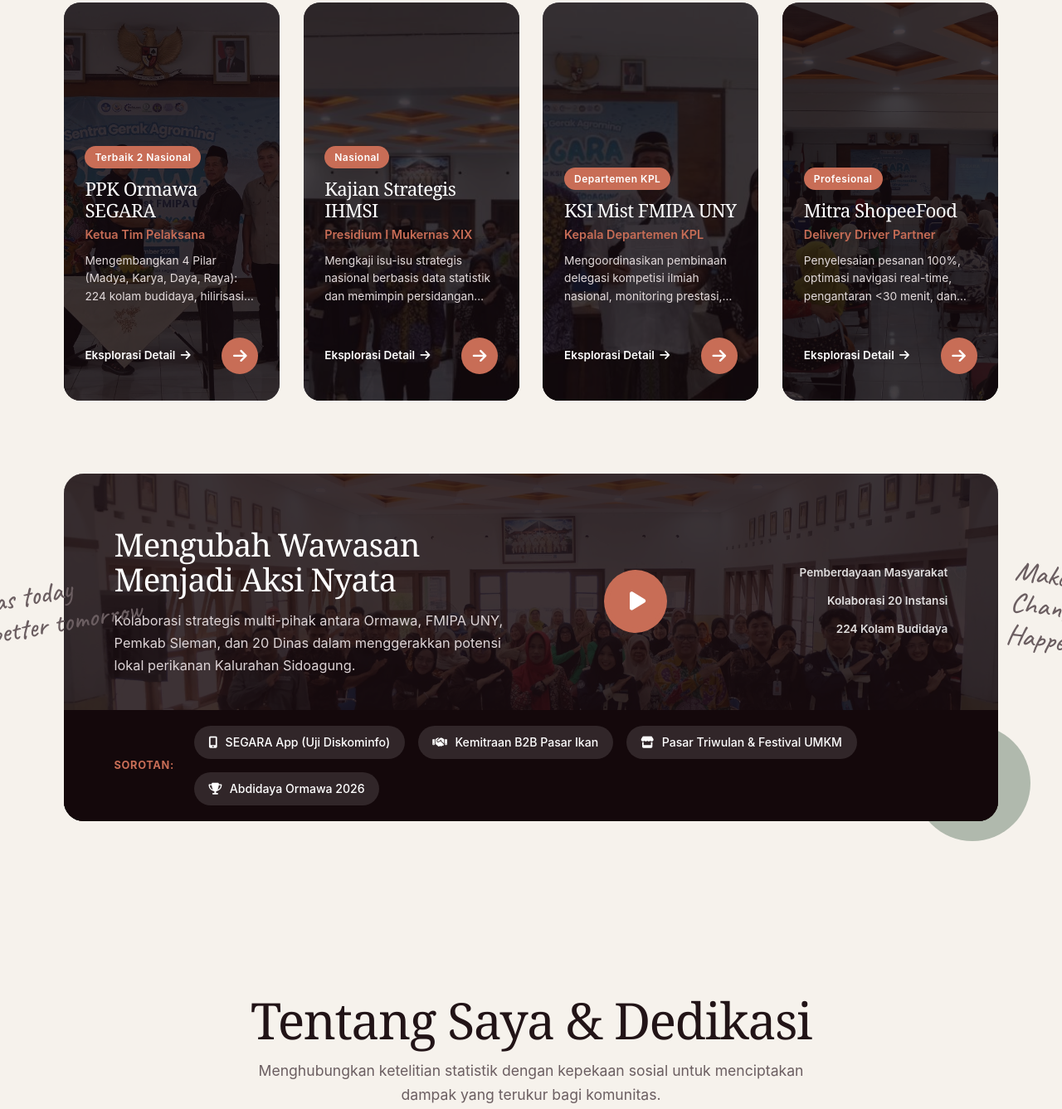
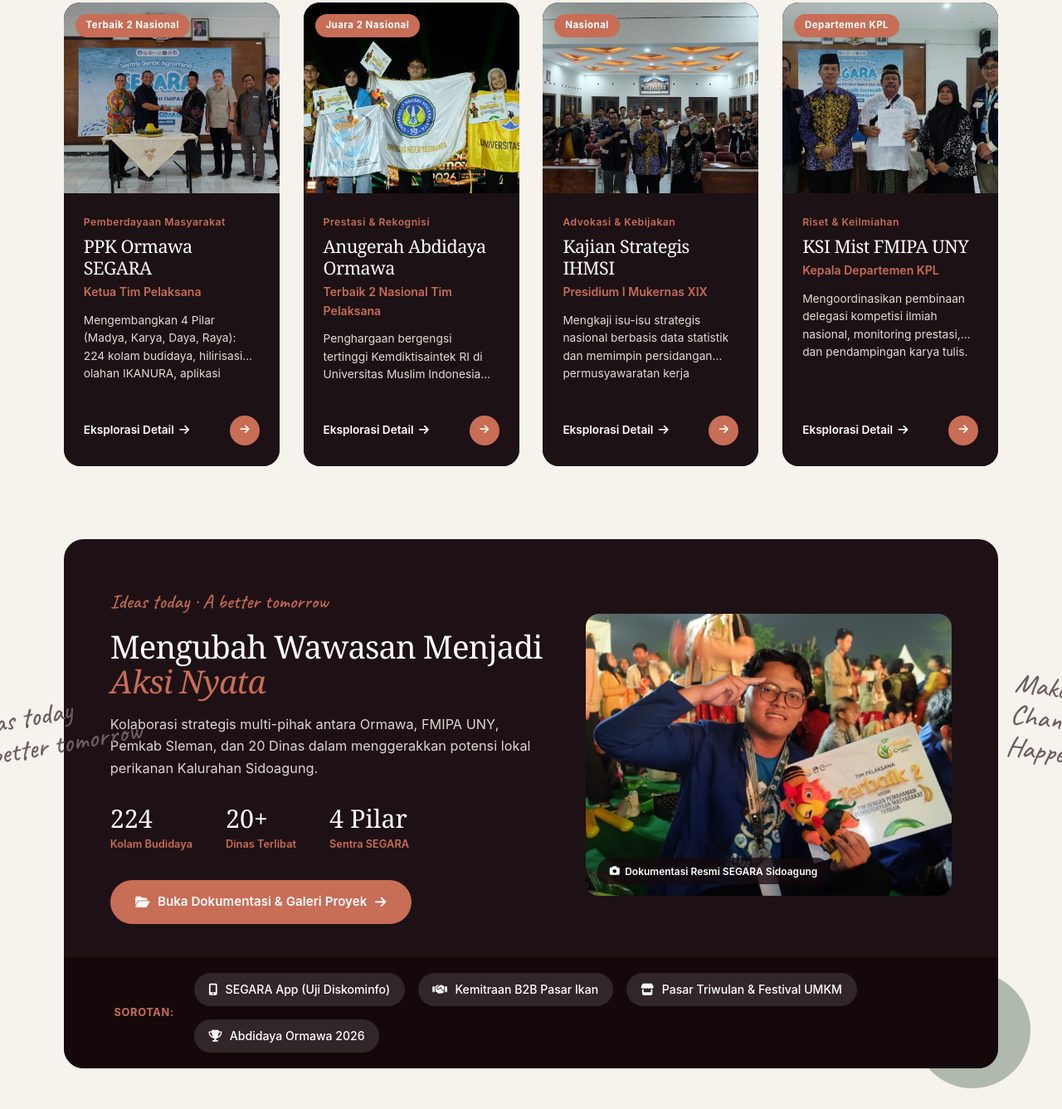
Before and after one commit to maksumsindet/portofolio, an Astro site: page / in a window 1280 px wide. Shown: the part 1156-2493 px from the top of the page at 83% size. Built offline with nearby package versions, Linux system fonts and the light colour scheme; Astro itself is replaced by a stand-in of ours; a web font is replaced by a local one.

Commit message:
fix(program): hilangkan overlay gelap dan desain ulang kartu dengan bingkai foto bersih

```diff
--- a/src/components/ProgramsShowcase.astro
+++ b/src/components/ProgramsShowcase.astro
@@ -13,6 +13,16 @@ const programs = [
     image: `${base}assets/images/portfolio/uny-dscf0754.jpg`,
     link: "#media",
     tag: "Terbaik 2 Nasional"
+  },
+  {
+    category: "Prestasi & Rekognisi",
+    title: "Anugerah Abdidaya Ormawa",
+    subtitle: "Kemdiktisaintek RI 2026",
+    role: "Terbaik 2 Nasional Tim Pelaksana",
+    description: "Penghargaan bergengsi tertinggi Kemdiktisaintek RI di Universitas Muslim Indonesia (UMI) Makassar atas keberhasilan program pemberdayaan 224 kolam.",
+    image: `${base}assets/images/portfolio/abdidaya-stage-uny.jpg`,
+    link: "#achievements",
+    tag: "Juara 2 Nasional"
   },
   {
     category: "Advokasi & Kebijakan",
@@ -33,16 +43,6 @@ const programs = [
     image: `${base}assets/images/portfolio/fmipa-ksi2.jpg`,
     link: "#experience",
     tag: "Departemen KPL"
-  },
-  {
-    category: "Operasional Profesional",
-    title: "Mitra ShopeeFood",
-    subtitle: "Layanan Antar Ekosistem Sea Group",
-    role: "Delivery Driver Partner",
-    description: "Penyelesaian pesanan 100%, optimasi navigasi real-time, pengantaran <30 menit, dan akurasi rekonsiliasi harian 100%.",
-    image: `${base}assets/images/portfolio/uny-dscf0713.jpg`,
-    link: "#experience",
-    tag: "Profesional"
   }
 ];
 
@@ -68,17 +68,19 @@ const featurePills = [
       </p>
     </div>
 
-    <!-- 4 Vertical Cards Grid -->
+    <!-- 4 Vertical Cards Grid: Photos Fully Visible in Dedicated Top Frames -->
     <div class="program-cards-grid">
       {programs.map((item) => (
         <div class="program-card slide-up">
-          <div class="card-image-wrap">
-            <img src={item.image} alt={item.title} loading="lazy" />
-            <div class="card-overlay"></div>
+          <div class="card-media-box">
+            <img src={item.image} alt={item.title} class="card-photo" loading="lazy" />
+            <span class="card-badge">{item.tag}</span>
           </div>
 
-          <div class="card-content">
-            <span class="card-badge">{item.tag}</span>
+          <div class="card-body">
+            <div class="card-meta">
+              <span class="card-category">{item.category}</span>
+            </div>
             <h3 class="card-title">{item.title}</h3>
             <p class="card-role">{item.role}</p>
             <p class="card-desc">{item.description}</p>
@@ -97,7 +99,7 @@ const featurePills = [
       ))}
     </div>
 
-    <!-- Wide Cinematic Card: Turn Insight Into Action -->
+    <!-- Wide Showcase Card: Turn Insight Into Action with Split Layout & Clear Photo Showcase -->
     <div class="cinematic-showcase slide-up">
       <div class="script-accent-left">
         <span class="font-script">Ideas today<br/>A better tomorrow</span>
@@ -107,35 +109,62 @@ const featurePills = [
       </div>
 
       <div class="cinematic-card-inner">
-        <div class="cinematic-media-bg">
-          <img
-            src={`${base}assets/images/portfolio/uny-dscf0812.jpg`}
-            alt="Dokumentasi Program SEGARA"
-            loading="lazy"
-          />
-          <div class="cinematic-overlay"></div>
-        </div>
-
-        <div class="cinematic-content">
-          <div class="cinematic-left">
+        <div class="cinematic-grid">
+          <!-- Left Column: Impact Content -->
+          <div class="cinematic-content">
+            <div class="script-badge-inline">
+              <span class="font-script">Ideas today · A better tomorrow</span>
+            </div>
             <h3 class="cinematic-heading">
-              Mengubah Wawasan Menjadi Aksi Nyata
+              Mengubah Wawasan Menjadi <em>Aksi Nyata</em>
             </h3>
             <p class="cinematic-sub">
               Kolaborasi strategis multi-pihak antara Ormawa, FMIPA UNY, Pemkab Sleman, dan 20 Dinas dalam menggerakkan potensi lokal perikanan Kalurahan Sidoagung.
             </p>
+
+            <div class="cinematic-metrics-row">
+              <div class="cinematic-stat">
+                <span class="stat-number">224</span>
+                <span class="stat-label">Kolam Budidaya</span>
+              </div>
+              <div class="cinematic-stat">
+                <span class="stat-number">20+</span>
+                <span class="stat-label">Dinas Terlibat</span>
+              </div>
+              <div class="cinematic-stat">
+                <span class="stat-number">4 Pilar</span>
+                <span class="stat-label">Sentra SEGARA</span>
+              </div>
+            </div>
+
+            <div class="cinematic-cta-wrap">
+              <a
+                href="https://drive.google.com/drive/folders/1H6HgFSFGwxvSwdGxksj6OziAQxvSrjA0?usp=drive_link"
+                target="_blank"
+                rel="noopener noreferrer"
+                class="btn-terracotta"
+              >
+                <i class="fas fa-folder-open"></i>
+                <span>Buka Dokumentasi & Galeri Proyek</span>
+                <i class="fas fa-arrow-right"></i>
+              </a>
+            </div>
           </div>
 
-          <div class="cinematic-center">
-            <a href="https://drive.google.com/drive/folders/1H6HgFSFGwxvSwdGxksj6OziAQxvSrjA0?usp=drive_link" target="_blank" rel="noopener noreferrer" class="play-action-btn" title="Buka Dokumentasi & Galeri Proyek">
-              <i class="fas fa-play"></i>
-            </a>
-          </div>
-
-          <div class="cinematic-right">
-            <span class="impact-metric-tag">Pemberdayaan Masyarakat</span>
-            <span class="impact-metric-tag">Kolaborasi 20 Instansi</span>
-            <span class="impact-metric-tag">224 Kolam Budidaya</span>
+          <!-- Right Column: Prominent, Crisp, Unobscured Documentary Photo -->
+          <div class="cinematic-photo-col">
+            <div class="photo-display-frame">
+              <img
+                src={`${base}assets/images/portfolio/segara-banner-sidoagung.jpg`}
+                alt="Dokumentasi Sinergi Multi-Pihak Program SEGARA di Balai Kalurahan Sidoagung"
+                class="cinematic-photo"
+                loading="lazy"
+              />
+              <div class="photo-badge">
+                <i class="fas fa-camera"></i>
+                <span>Dokumentasi Resmi SEGARA Sidoagung</span>
+              </div>
+            </div>
           </div>
         </div>
 
@@ -199,11 +228,10 @@ const featurePills = [
     position: relative;
     border-radius: 20px;
     overflow: hidden;
-    height: 480px;
     background: #1c1114;
     display: flex;
     flex-direction: column;
-    justify-content: flex-end;
+    min-height: 520px;
     transition: transform 0.3s cubic-bezier(0.16, 1, 0.3, 1);
   }
 
@@ -211,68 +239,79 @@ const featurePills = [
     transform: translateY(-6px);
   }
 
-  .card-image-wrap {
-    position: absolute;
-    top: 0;
-    left: 0;
+  /* Dedicated Media Frame on Top (100% Unobscured Photo) */
+  .card-media-box {
+    position: relative;
     width: 100%;
-    height: 100%;
-    z-index: 1;
+    height: 230px;
+    background-color: #2a171d;
+    overflow: hidden;
   }
 
-  .card-image-wrap img {
+  .card-photo {
     width: 100%;
     height: 100%;
     object-fit: cover;
-    transition: transform 0.5s ease;
+    object-position: center 25%;
+    display: block;
+    transition: transform 0.45s ease;
   }
 
-  .program-card:hover .card-image-wrap img {
+  .program-card:hover .card-photo {
     transform: scale(1.05);
   }
 
-  .card-overlay {
+  .card-badge {
     position: absolute;
-    top: 0;
-    left: 0;
-    width: 100%;
-    height: 100%;
-    background-color: rgba(20, 10, 13, 0.78);
-  }
-
-  .card-content {
-    position: relative;
-    z-index: 5;
-    padding: 2rem 1.6rem;
+    top: 14px;
+    left: 14px;
+    z-index: 2;
+    display: inline-block;
+    padding: 0.3rem 0.8rem;
+    border-radius: 20px;
+    font-size: 0.72rem;
+    font-weight: 700;
+    letter-spacing: 0.04em;
+    background: var(--color-terracotta);
     color: #ffffff;
   }
 
-  .card-badge {
-    display: inline-block;
-    padding: 0.25rem 0.75rem;
-    border-radius: 20px;
-    font-size: 0.75rem;
+  /* Content Body Below Photo */
+  .card-body {
+    padding: 1.6rem 1.5rem 1.6rem;
+    display: flex;
+    flex-direction: column;
+    flex-grow: 1;
+    background: #1c1114;
+    color: #ffffff;
+  }
+
+  .card-meta {
+    margin-bottom: 0.4rem;
+  }
+
+  .card-category {
+    font-size: 0.76rem;
     font-weight: 600;
+    color: var(--color-terracotta);
     letter-spacing: 0.04em;
-    background: var(--color-terracotta);
-    color: #ffffff;
-    margin-bottom: 0.75rem;
+    display: block;
   }
 
   .card-title {
     font-family: var(--font-serif);
-    font-size: 1.4rem;
-    line-height: 1.15;
-    margin-bottom: 0.3rem;
+    font-size: 1.35rem;
+    line-height: 1.2;
+    margin-bottom: 0.35rem;
     color: #ffffff;
     font-weight: 400;
   }
 
   .card-role {
-    font-size: 0.9rem;
+    font-size: 0.88rem;
     color: var(--color-terracotta);
     font-weight: 600;
-    margin-bottom: 0.6rem;
+    margin-bottom: 0.75rem;
   }
 
   .card-desc {
@@ -280,6 +319,7 @@ const featurePills = [
     line-height: 1.55;
     color: #E2DADB;
     margin-bottom: 1.4rem;
+    flex-grow: 1;
     display: -webkit-box;
     -webkit-line-clamp: 3;
     -webkit-box-orient: vertical;
@@ -291,6 +331,7 @@ const featurePills = [
     align-items: center;
     justify-content: space-between;
     padding-top: 1rem;
+    margin-top: auto;
   }
 
   .card-link {
@@ -308,7 +349,26 @@ const featurePills = [
     color: var(--color-terracotta);
   }
 
-  /* Wide Cinematic Showcase */
+  .btn-circle {
+    width: 36px;
+    height: 36px;
+    border-radius: 50%;
+    background-color: var(--color-terracotta);
+    color: #ffffff;
+    display: flex;
+    align-items: center;
+    justify-content: center;
+    font-size: 0.8rem;
+    text-decoration: none;
+    transition: background-color 0.2s ease, transform 0.2s ease;
+  }
+
+  .btn-circle:hover {
+    background-color: var(--color-terracotta-hover);
+    transform: scale(1.08);
+  }
+
+  /* Wide Showcase with Split 2-Column Layout */
   .cinematic-showcase {
     position: relative;
     margin-top: 2rem;
@@ -349,95 +409,121 @@ const featurePills = [
     border-radius: 24px;
     overflow: hidden;
     background: #1e1115;
-    border: none;
   }
 
-  .cinematic-media-bg {
-    position: absolute;
-    top: 0;
-    left: 0;
-    width: 100%;
-    height: 100%;
-  }
-
-  .cinematic-media-bg img {
-    width: 100%;
-    height: 100%;
-    object-fit: cover;
-  }
-
-  .cinematic-overlay {
-    position: absolute;
-    top: 0;
-    left: 0;
-    width: 100%;
-    height: 100%;
-    background-color: rgba(24, 11, 15, 0.84);
+  .cinematic-grid {
+    display: grid;
+    grid-template-columns: 1.15fr 0.95fr;
+    gap: 2.5rem;
+    align-items: center;
+    padding: 3.5rem 3.5rem 2.5rem;
   }
 
   .cinematic-content {
-    position: relative;
-    z-index: 10;
-    padding: 4rem 3.8rem 2.5rem;
-    display: grid;
-    grid-template-columns: 1.2fr 0.4fr 0.6fr;
-    gap: 2.5rem;
-    align-items: center;
     color: #ffffff;
+  }
+
+  .script-badge-inline {
+    margin-bottom: 0.8rem;
+  }
+
+  .script-badge-inline span {
+    font-size: 1.5rem;
+    color: var(--color-terracotta);
   }
 
   .cinematic-heading {
     font-size: 2.4rem;
     line-height: 1.1;
-    margin-bottom: 1rem;
+    margin-bottom: 1.1rem;
     color: #ffffff;
     font-weight: 400;
+  }
+
+  .cinematic-heading em {
+    font-style: italic;
+    color: var(--color-terracotta);
   }
 
   .cinematic-sub {
     font-size: 1.02rem;
     line-height: 1.65;
     color: #DDD4D6;
+    margin-bottom: 2rem;
   }
 
-  .cinematic-center {
+  .cinematic-metrics-row {
     display: flex;
-    justify-content: center;
+    gap: 2.5rem;
+    margin-bottom: 2rem;
+  }
+
+  .cinematic-stat {
+    display: flex;
+    flex-direction: column;
+  }
+
+  .stat-number {
+    font-family: var(--font-serif);
+    font-size: 1.9rem;
+    color: #ffffff;
+    line-height: 1;
+  }
+
+  .stat-label {
+    font-size: 0.8rem;
+    color: var(--color-terracotta);
+    font-weight: 600;
+    margin-top: 0.35rem;
+  }
+
+  .cinematic-cta-wrap {
+    display: flex;
     align-items: center;
   }
 
-  .play-action-btn {
-    width: 76px;
-    height: 76px;
-    border-radius: 50%;
-    background-color: var(--color-terracotta);
-    color: #ffffff;
+  .cinematic-photo-col {
+    width: 100%;
+    height: 100%;
     display: flex;
     align-items: center;
-    justify-content: center;
-    font-size: 1.6rem;
-    text-decoration: none;
-    border: 6px solid rgba(200, 109, 86, 0.35);
-    transition: transform 0.2s cubic-bezier(0.16, 1, 0.3, 1), background-color 0.2s ease;
-    padding-left: 5px;
   }
 
-  .play-action-btn:hover {
-    transform: scale(1.1);
-    background-color: var(--color-terracotta-hover);
+  .photo-display-frame {
+    position: relative;
+    width: 100%;
+    height: 340px;
+    border-radius: 16px;
+    overflow: hidden;
+    background-color: #2a171d;
   }
 
-  .cinematic-right {
-    display: flex;
-    flex-direction: column;
-    gap: 0.75rem;
-    text-align: right;
+  .cinematic-photo {
+    width: 100%;
+    height: 100%;
+    object-fit: cover;
+    object-position: center;
+    display: block;
+    transition: transform 0.5s ease;
   }
 
-  .impact-metric-tag {
-    font-size: 0.85rem;
+  .photo-display-frame:hover .cinematic-photo {
+    transform: scale(1.04);
+  }
+
+  .photo-badge {
+    position: absolute;
+    bottom: 14px;
+    left: 14px;
+    background: rgba(20, 8, 12, 0.75);
+    color: #ffffff;
+    padding: 0.4rem 0.9rem;
+    border-radius: 20px;
+    font-size: 0.75rem;
     font-weight: 600;
-    color: rgba(255, 255, 255, 0.85);
+    display: flex;
+    align-items: center;
+    gap: 0.4rem;
   }
 
   /* Cinematic Pills Bar */
@@ -470,7 +556,6 @@ const featurePills = [
     align-items: center;
     gap: 0.6rem;
     background: rgba(255, 255, 255, 0.12);
-    border: none;
     padding: 0.55rem 1.1rem;
     border-radius: 50px;
     font-size: 0.88rem;
@@ -486,14 +571,13 @@ const featurePills = [
     .program-cards-grid {
       grid-template-columns: repeat(2, 1fr);
     }
-    .cinematic-content {
+    .cinematic-grid {
       grid-template-columns: 1fr;
-      text-align: center;
       gap: 2rem;
-      padding: 3rem 2rem 2rem;
+      padding: 2.8rem 2rem 2rem;
     }
-    .cinematic-right {
-      text-align: center;
+    .photo-display-frame {
+      height: 280px;
     }
     .cinematic-pills-bar {
       padding: 1.2rem 2rem;
@@ -507,10 +591,17 @@ const featurePills = [
       grid-template-columns: 1fr;
     }
     .programs-section {
-      padding-top: 7rem;
+      padding-top: 5rem;
     }
     .cinematic-heading {
       font-size: 1.85rem;
     }
+    .cinematic-metrics-row {
+      flex-wrap: wrap;
+      gap: 1.5rem;
+    }
+    .photo-display-frame {
+      height: 220px;
+    }
   }
 </style>
```
